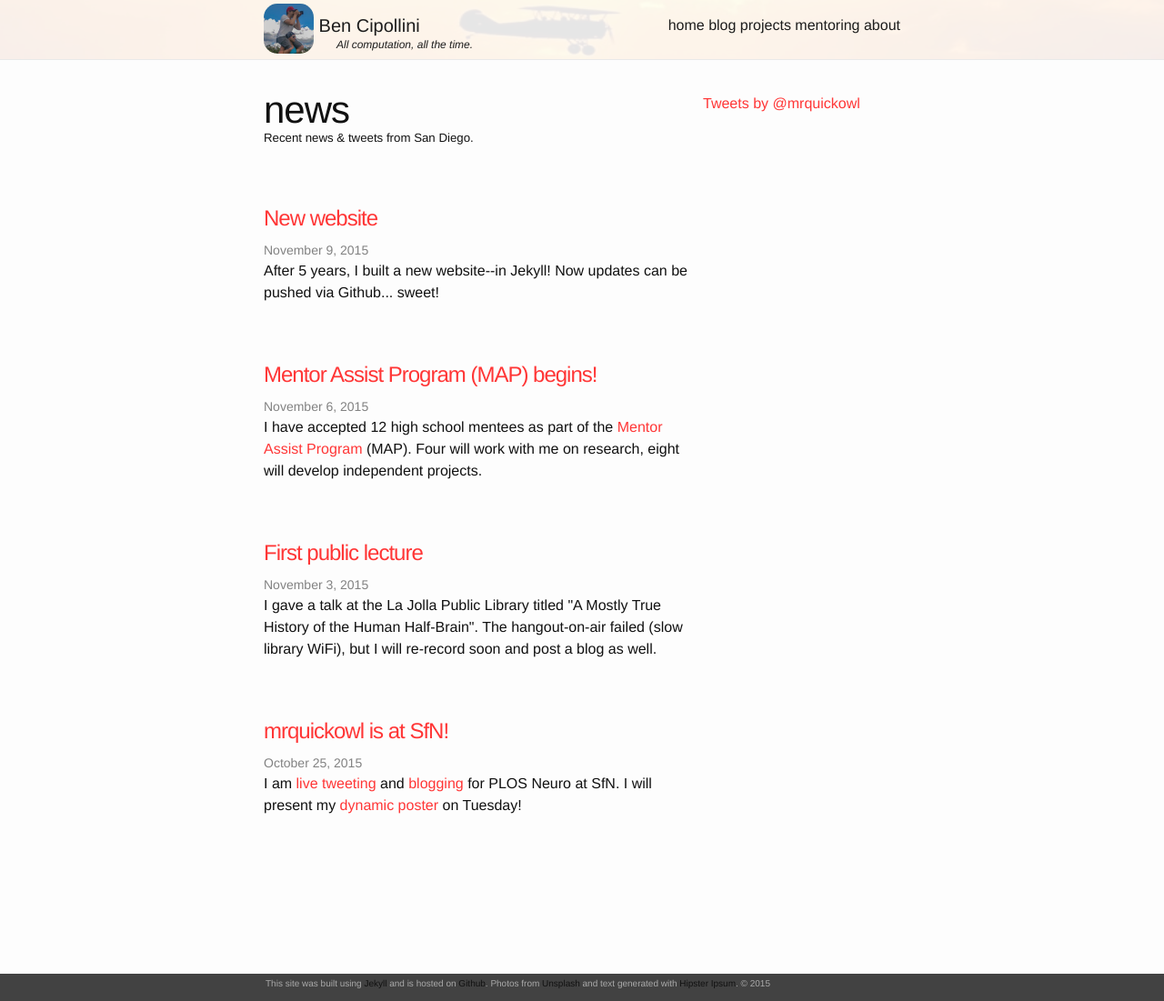
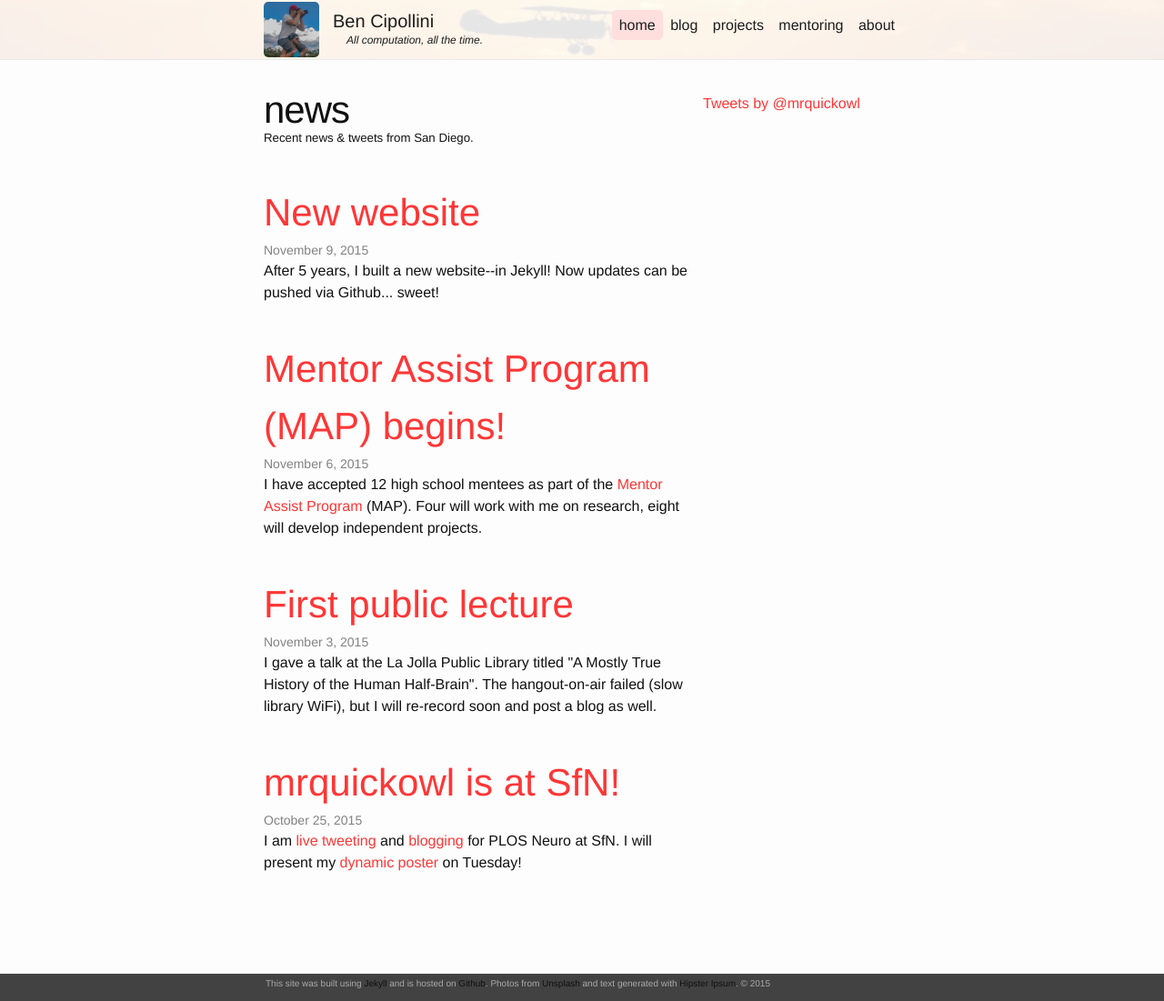
Before and after one commit to bcipolli/bcipolli.github.io, a Jekyll site: the page built from news.md, in a window 1280 px wide and 1101 px high. Shown: the whole window at 91% size. Built offline with Jekyll 4.4.1, drawn with Linux system fonts in a browser that asks for light colours; comment, search, counter and statistics services are not loaded.

Commit message:
Tweak site header.

```diff
--- a/_includes/header.html
+++ b/_includes/header.html
@@ -1,11 +1,11 @@
 <header class="site-header">
   <div class="wrapper">
-    <div class="site-title">
+    <div class="site-logo">
       <a href="{{ site.baseurl }}/">
         <img class="site-pic" src="{{ '/img/prof_pic.jpg' | prepend:site.baseurl }}">
-        {{ site.title }}
+        <div class="site-title">{{ site.title }}</div>
+        <div class="site-tag">{{ site.tagline }}</div>
       </a>
-      <div class="site-tag">{{ site.tagline }}</div>
     </div>
 
     <nav class="site-nav">
--- a/_sass/_layout.scss
+++ b/_sass/_layout.scss
@@ -24,28 +24,41 @@ img.bg {
     z-index: -1;
 }
 
-.site-title {
+.site-logo {
     font-size: 20px;
     line-height: $nav-height;
     letter-spacing: 0px;
     margin-bottom: 0;
     float: left;
+    height: 65px;
+    width: 250px;
+}
+
+.site-title {
+    position: relative;
+    top: -5px;
+    left: 15px;
+    float: left;
 }
 
 .site-pic {
-    width: 55px;
-    margin-top: 4px;
+    width: 61px;
+    margin-top: 2px;
     text-align: right;
     vertical-align: middle;
-    border-radius: 15px;
+    border-radius: 5px;
+    float: left;
 }
 
 .site-tag {
     font-style: italic;
     position: relative;
-    top: -38px;
-    left: 80px;
+    top: -20px;
+    left: 30px;
+    line-height: 16px;
     font-size: 12px;
+    height: 25px;
+    float: left;
 }
 
 .site-nav {
@@ -66,10 +79,18 @@ text-align: right;
 display: block;
 padding-bottom: 5px;
         }
+    }
+}
+
 .page-link {
     display: line;
+    padding: 8px;
+    margin: 0px -2px 0px -2px;
 }
-    }
+
+.selected {
+    background-color:#fdd;
+    border-radius: 5px;
 }
 
 .header-bar{
@@ -108,20 +129,7 @@ bottom:0px;
 height:25px;
 width:100%;
 }
-/**
- * Pagination   **********************************************************
- */
-.pagination{
-max-width: -webkit-calc(800px - (#{$horizontal-spacing-unit} * 2));
-text-align: center;
-width: 100%;
-}
-.paginationicon {
-font-size: 50px;
-a {
-color: $theme-color;
-    }
-}
+
 /**
  * Page content   **********************************************************
  */
@@ -146,8 +154,9 @@ margin: 10px;
 .center{
 text-align: center;
 }
+
 /**
- * Posts  **********************************************************
+ * Page content  **********************************************************
  */
 .post-header {
 margin-bottom: $vertical-spacing-unit;
@@ -190,88 +199,11 @@ display: block;
 font-size: 42px;
 }
 
-/** News formatting ********************************************/
-.news-title {
-font-size: 24px;
-letter-spacing: -1px;
-line-height: 1;
-@include media-query($on-laptop) {
-font-size: 16px;
-    }
-}
+/**
+ * Images  **********************************************************
+ */
 
-
-/**
- * Portfolio grid **********************************************************
-*/
-// Nicolas Gallagher's micro clearfix hack
-// http://nicolasgallagher.com/micro-clearfix-hack/
-.clearfix:before,
-.clearfix:after {
-content: " ";
-display: table;
-}
-.clearfix:after {
-clear: both;
-}
-.project {
-width: 33.33%;
-height: 250px;
-float: left;
-vertical-align: middle;
-box-sizing: border-box;
-padding: 10px;
-}
-.thumbnail{
-width: 100%;
-height: 230px;
-overflow: hidden;
-border-radius: 3px;
-}
-.thumbnail img{
-width: 500px;
-height: auto;
-position: relative;
-left: -25%;
-top: -5%;
-}
-.thumbnail a{
-float: left;
-position: relative;
-width: 100%;
-height: 230px;
-}
-.thumbnail a span {
-display: block;
-position: absolute;
-top: 0;
-left: 0;
-bottom: 0;
-right: 0;
-color: $grey-color-light;
-padding: 40px;
-text-align: center;
-opacity: 0.45;
-background: rgba(1,1,1.0,0.2);
-}
-.thumbnail a:hover span {
-background: rgba(0,0,0.5,0.9);
-opacity: 0.75;
-}
-/**
- * Portfolio pages **********************************************************
-*/
-.blankbox{
-background: $theme-color;
-}
-.img_row{
-height: $img_height;
-width: 100%;
-overflow: hidden;
-box-sizing:border-box;
-padding: $img_spacing;
-}
-.col{
+.col {
 width: 100%;
 height: 100%;
 float: left;
```
Lines whose indentation alone changed are shown as unchanged.
